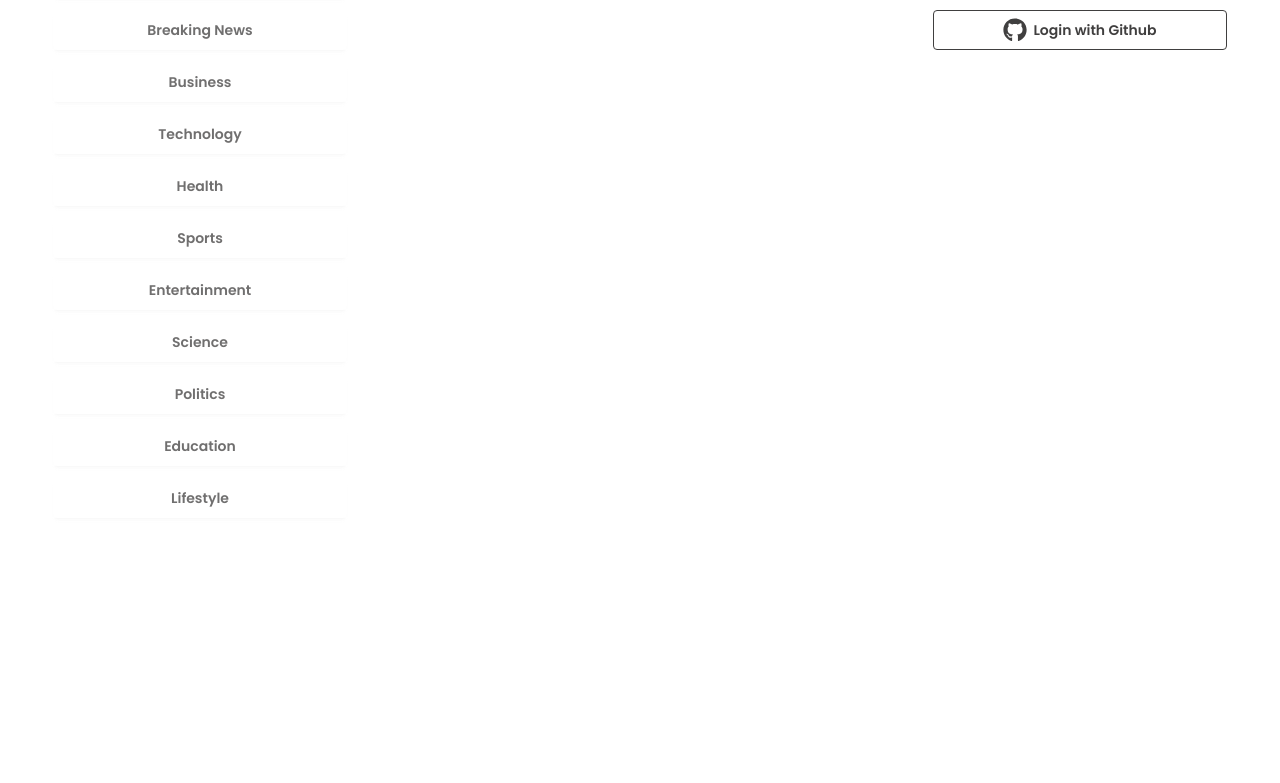
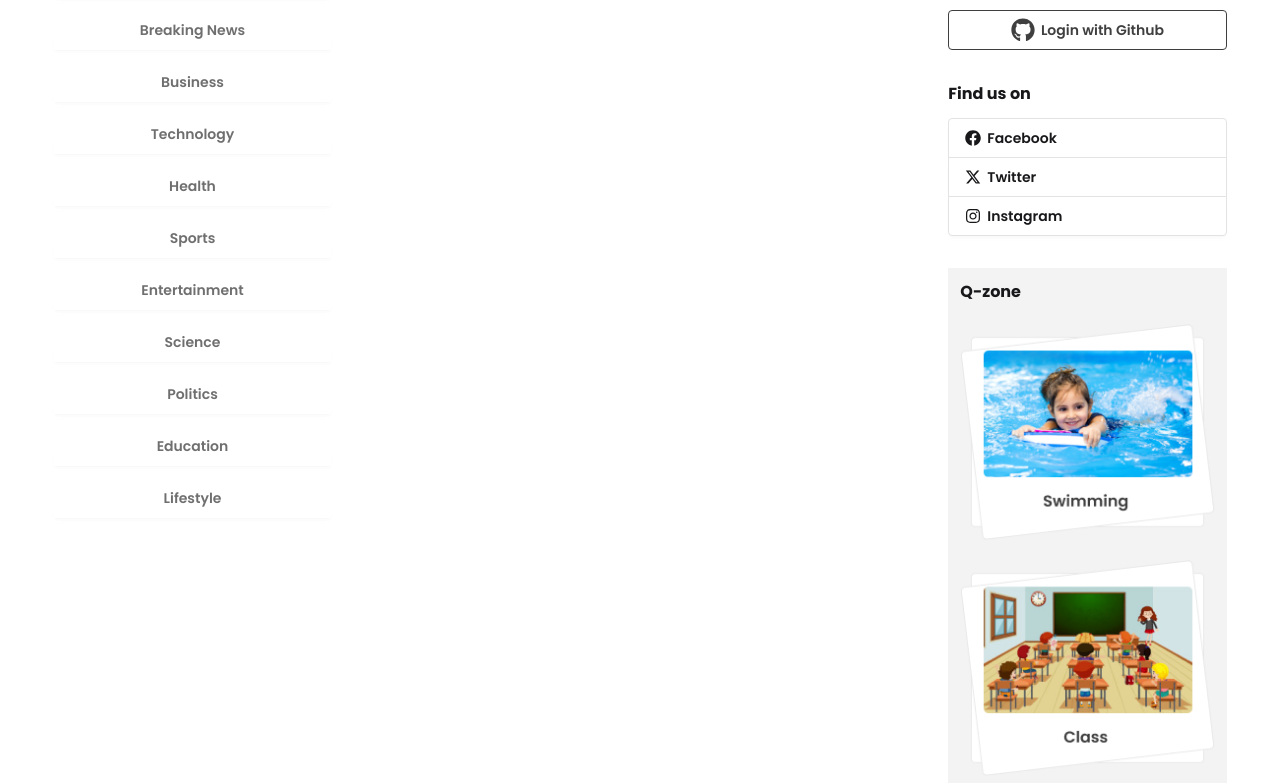
Before and after one commit to FahimSakib270/Dragon-News, a React (Vite) app: page / in a window 1280 px wide. Shown: the part 357-1140 px from the top of the page. Before the commit the page ends 887 px from the top, so only its background shows below. Built offline with nearby package versions, Linux system fonts and the light colour scheme.

Commit message:
designing rightasid part

```diff
--- /dev/null
+++ b/src/Components/FindUs.jsx
@@ -0,0 +1,28 @@
+import React from "react";
+import { FaFacebook, FaInstagram } from "react-icons/fa";
+import { FaXTwitter } from "react-icons/fa6";
+
+const FindUs = () => {
+  return (
+    <div className="space-y-3">
+      <h2 className="font-bold">Find us on</h2>
+      <div>
+        {" "}
+        <div className="join join-vertical w-full">
+          <button className="btn bg-base-100 join-item justify-start">
+            <FaFacebook size={16}></FaFacebook> Facebook
+          </button>
+          <button className="btn bg-base-100 join-item justify-start">
+            {" "}
+            <FaXTwitter size={16}></FaXTwitter> Twitter
+          </button>
+          <button className="btn bg-base-100 join-item justify-start">
+            <FaInstagram size={16}></FaInstagram> Instagram
+          </button>
+        </div>
+      </div>
+    </div>
+  );
+};
+
+export default FindUs;
--- /dev/null
+++ b/src/Components/homelayout/Qzone.jsx
@@ -0,0 +1,19 @@
+import React from "react";
+import swim from "../../assets/swimming.png";
+import classImg from "../../assets/class.png";
+import playGround from "../../assets/playground.png";
+
+const Qzone = () => {
+  return (
+    <div className="bg-base-200 p-3">
+      <h2 className="font-bold mb-5">Q-zone</h2>
+      <div className="space-y-5">
+        <img src={swim} alt="" />
+        <img src={classImg} alt="" />
+        <img src={playGround} alt="" />
+      </div>
+    </div>
+  );
+};
+
+export default Qzone;
--- a/src/Components/homelayout/RightAside.jsx
+++ b/src/Components/homelayout/RightAside.jsx
@@ -1,10 +1,14 @@
 import React from "react";
 import SocialLogin from "./SocialLogin";
+import FindUs from "../FindUs";
+import Qzone from "./Qzone";
 
 const RightAside = () => {
   return (
-    <div>
+    <div className="space-y-8">
       <SocialLogin></SocialLogin>
+      <FindUs></FindUs>
+      <Qzone></Qzone>
     </div>
   );
 };
--- a/src/LayOuts/HomeLayOut.jsx
+++ b/src/LayOuts/HomeLayOut.jsx
@@ -18,7 +18,7 @@ const HomeLayOut = () => {
           <NavBar></NavBar>
         </nav>
       </header>
-      <main className="w-11/12 mx-auto my-3 grid grid-cols-12">
+      <main className="w-11/12 mx-auto my-3 grid grid-cols-12 gap-5">
         <aside className="col-span-3">
           <LeftAside></LeftAside>
         </aside>
```
